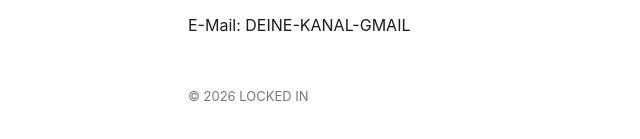
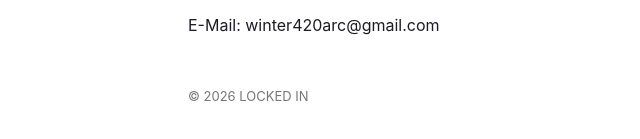
Before and after one commit to lockedinstudio/lockedinstudio.github.io, a plain HTML site: page impressum.html in a window 1280 px wide. Shown: the part 295-434 px from the top of the page, 92-732 px from the left. Drawn offline with Linux system fonts and the light colour scheme.

Commit message:
Update email address in impressum.html

```diff
--- a/impressum.html
+++ b/impressum.html
@@ -3,5 +3,5 @@
 <h1>Impressum</h1>
 <p>Angaben gemäß § 5 DDG</p>
 <p>VORNAME NACHNAME<br>STRASSE HAUSNUMMER<br>PLZ ORT<br>Deutschland</p>
-<p>E-Mail: DEINE-KANAL-GMAIL</p>
+<p>E-Mail: winter420arc@gmail.com</p>
 <footer>© 2026 LOCKED IN</footer></body></html>
```
